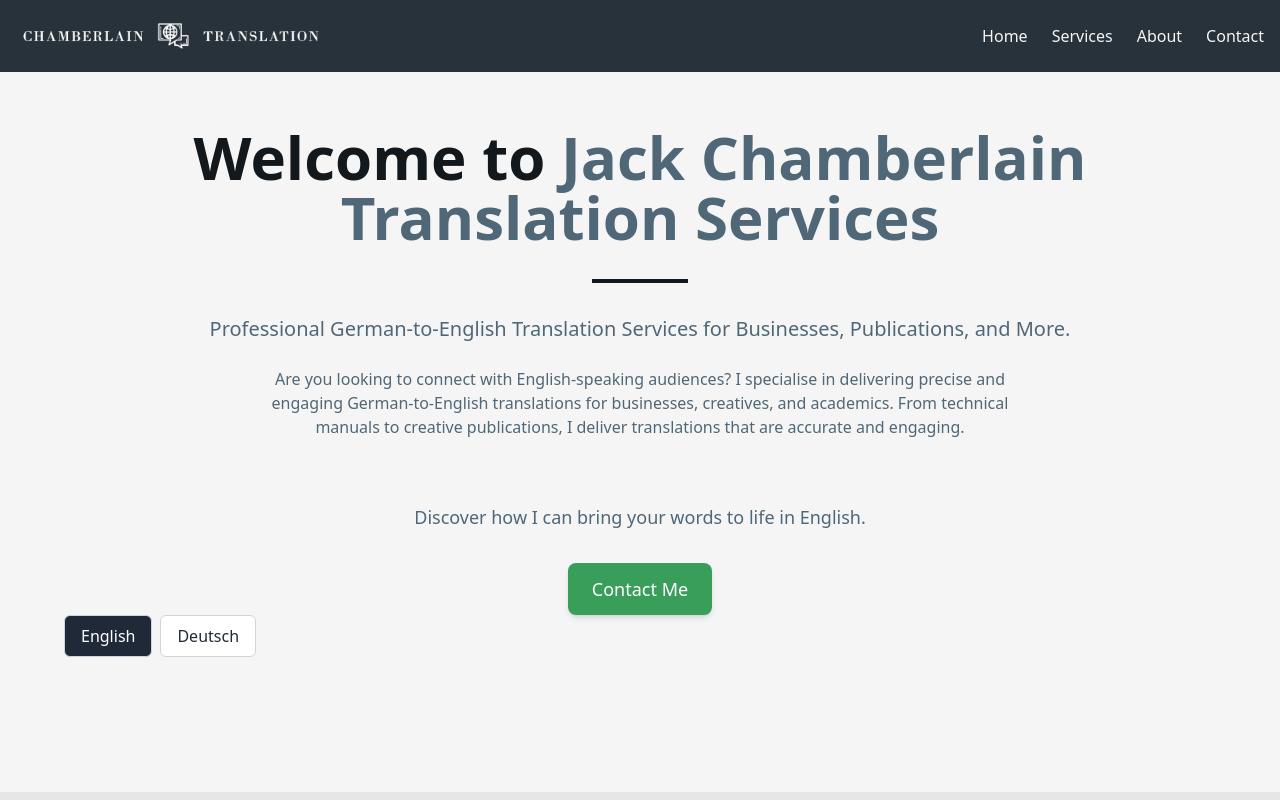
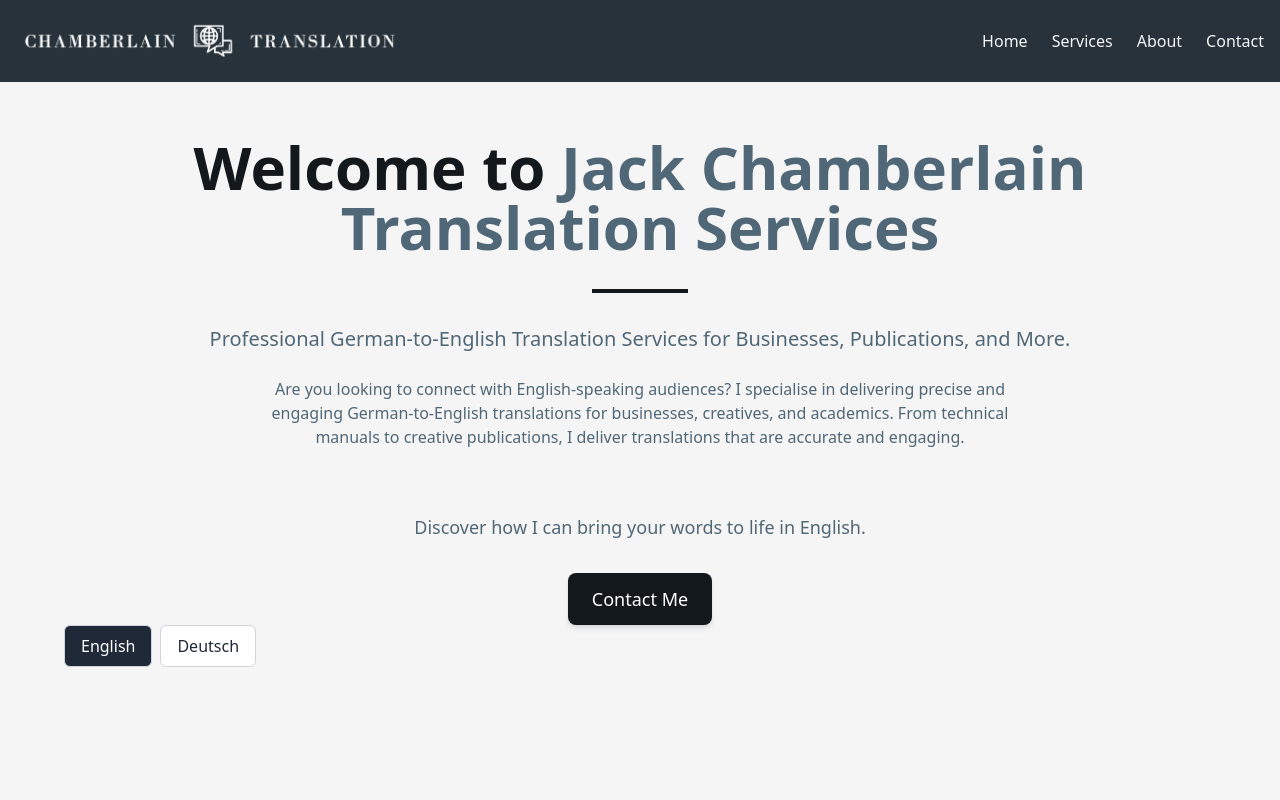
Before and after one commit to Decisive-Development/jack-translations, a SvelteKit app: page / in a window 1280 px wide. Shown: the top 800 px of the page. Built offline with nearby package versions, Linux system fonts and the light colour scheme.

Commit message:
SEO updates

```diff
--- a/src/app.html
+++ b/src/app.html
@@ -5,6 +5,18 @@
 		<link rel="icon" href="/images/favicon.png" />
 		<meta name="viewport" content="width=device-width, initial-scale=1" />
 		%sveltekit.head%
+		<title>
+			Chamberlain Translation
+		</title>
+		<meta name="description" content="Expert German-to-English translation services by Jack Chamberlain. Perfect for businesses, publications, creatives, and academics. Accurate, engaging, and tailored to your needs." />
+		<meta name="keywords" content="German to English translation, professional translation services, German translator, English translator, business translation, academic translation, marketing translation" />
+		<meta name="author" content="Decisive Development" />
+
+		<meta property="og:title" content="Chamberlain Translation - Professional German-to-English Translation Services" />
+		<meta property="og:description" content="Transform your German content into precise and engaging English with expert translation services tailored for businesses, creatives, and academics." />
+		<meta property="og:image" content="" />
+		<meta property="og:url" content="https://chamberlainuebersetzung.com" />
+		<meta property="og:type" content="website" />
 	</head>
 	<body data-sveltekit-preload-data="hover">
 		<div style="display: contents">%sveltekit.body%</div>
--- /dev/null
+++ b/src/hooks.server.js
@@ -0,0 +1,8 @@
+export const handle = async ({ event, resolve }) => {
+    const hostname = event.url.hostname;
+    const lang = hostname.includes('chamberlainuebersetzung.com') ? 'de' : 'en';
+
+    return await resolve(event, {
+        transformPageChunk: ({ html }) => html.replace('%lang%', lang)
+    });
+};
--- a/src/lib/components/nav/Nav.svelte
+++ b/src/lib/components/nav/Nav.svelte
@@ -12,13 +12,15 @@
 	<nav class="container flex items-center justify-between p-4">
 		<a
 			href="/"
-				class="text-xl font-bold"
+			class="text-xl font-bold"
 		>
-			<img
-				src="/images/logo-white.png"
-				alt="Logo"
-				class="h-10"
-			/>
+		<img
+			src="/images/logo-white.webp"
+			alt="Logo"
+			height="50"
+			width="388"
+			class="h-[50px] w-[388px]"
+		/>
 		</a>
 
 		<div class="flex items-center space-x-6">
--- a/src/lib/components/ui/Button.svelte
+++ b/src/lib/components/ui/Button.svelte
@@ -5,7 +5,7 @@
 
 <a
 	{href}
-	class="bg-theme-blue-dark inline-block rounded-lg px-6 py-3 text-lg font-medium text-white shadow-md transition hover:bg-blue-600"
+	class="bg-theme-dark inline-block rounded-lg px-6 py-3 text-lg font-medium text-white shadow-md transition hover:bg-blue-600"
 >
 	{text}
 </a>
```
Also changed, not shown: src/routes+layout.svelte (deleted), static/images/logo-white.webp (added).
